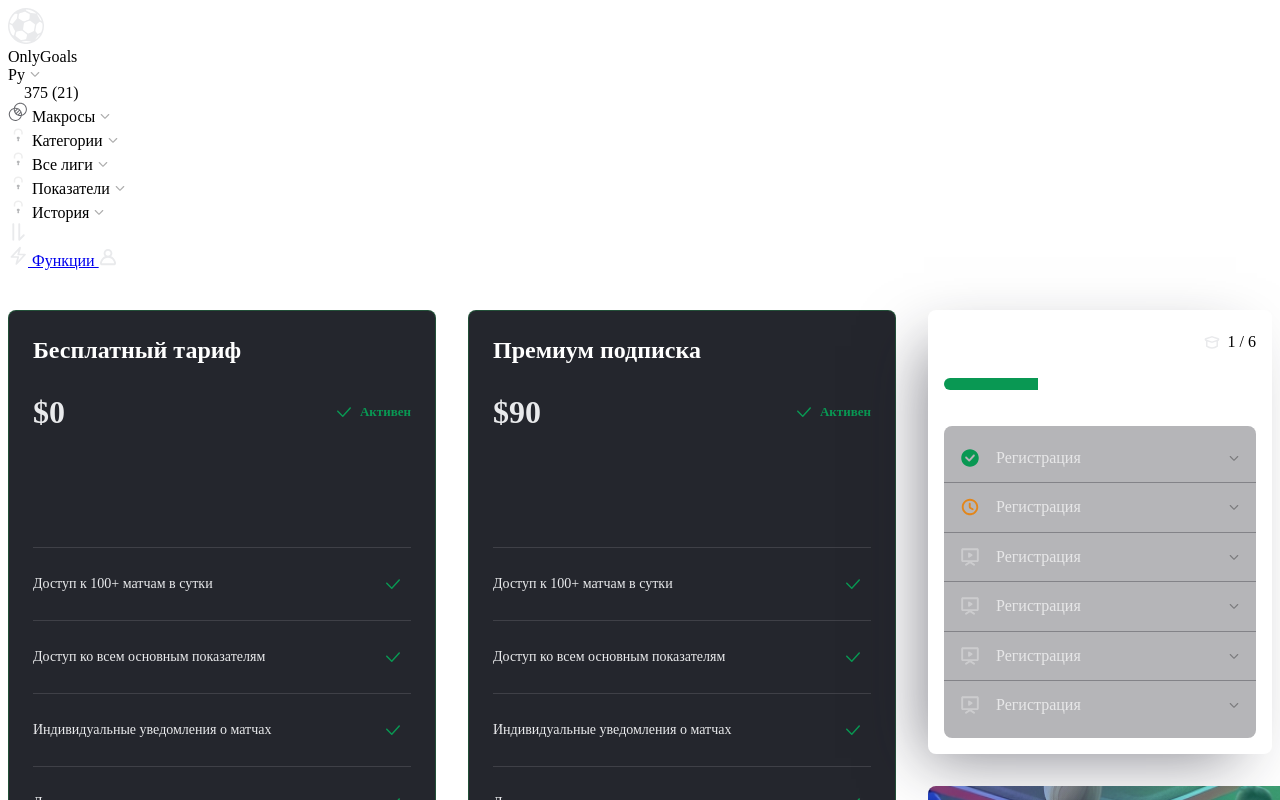
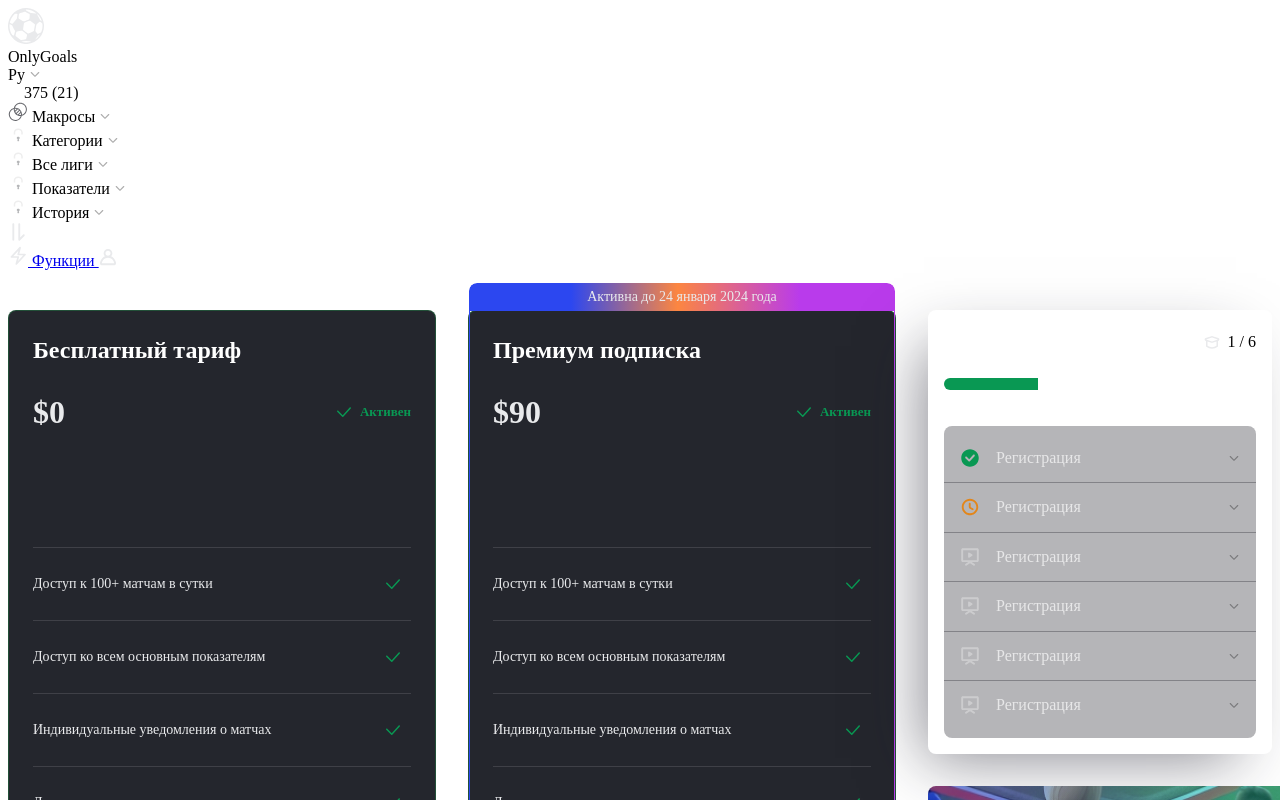
Before and after one commit to gldenis/onlygoals, a Vue app: page /tariff in a window 1280 px wide. Shown: the top 800 px of the page. Built offline with nearby package versions, Linux system fonts and the light colour scheme; the HTML template or start-up script is replaced by a standard one.

Commit message:
FEAT: price page

```diff
--- a/src/pages/tariff.vue
+++ b/src/pages/tariff.vue
@@ -68,7 +68,8 @@ import AppGuide from '@/components/AppGuide.vue'
             </div>
           </div>
         </div>
-        <div class="tariff__item">
+        <div class="tariff__item tariff__item--premium">
+          <div class="tariff__discount">Активна до 24 января 2024 года</div>
           <div class="tariff__title">Премиум подписка</div>
           <div class="tariff__info">
             <div class="tariff__price">$90</div>
@@ -181,6 +182,22 @@ main {
 }
 
 .tariff {
+  &__discount {
+    color: var(--Neutral-1, #E9EAEC);
+    text-align: center;
+    font-size: 14px;
+    font-style: normal;
+    font-weight: 500;
+    line-height: 140%; /* 19.6px */
+    position: absolute;
+    height: 28px;
+    display: flex;
+    align-items: center;
+    justify-content: center;
+    top: -28px;
+    left: 0;
+    width: 100%;
+  }
   &__list {
     display: flex;
     gap: 32px;
@@ -196,6 +213,23 @@ main {
     border-radius: 8px;
     border: 1px solid var(--green-other-32, rgba(31, 168, 78, 0.32));
     background: var(--Neutral-8, #24262D);
+    position: relative;
+
+    &--premium:before {
+      display: block;
+      content: '';
+      top: -28px;
+      right: 0;
+      bottom: 0;
+      left: 0;
+      padding: 28px 1px 1px;
+      position: absolute;
+      background: linear-gradient(90deg, #2C47F0 23.96%, #FC8641 48.96%, #B93BEB 77.6%);
+      -webkit-mask: linear-gradient(to right, #3F45CE, #EF6F38, #7841BD) content-box, linear-gradient(#fff 0 0);
+      -webkit-mask-composite: xor;
+      mask-composite: exclude;
+      border-radius: 8px;
+    }
   }
 
   &__course {
```
